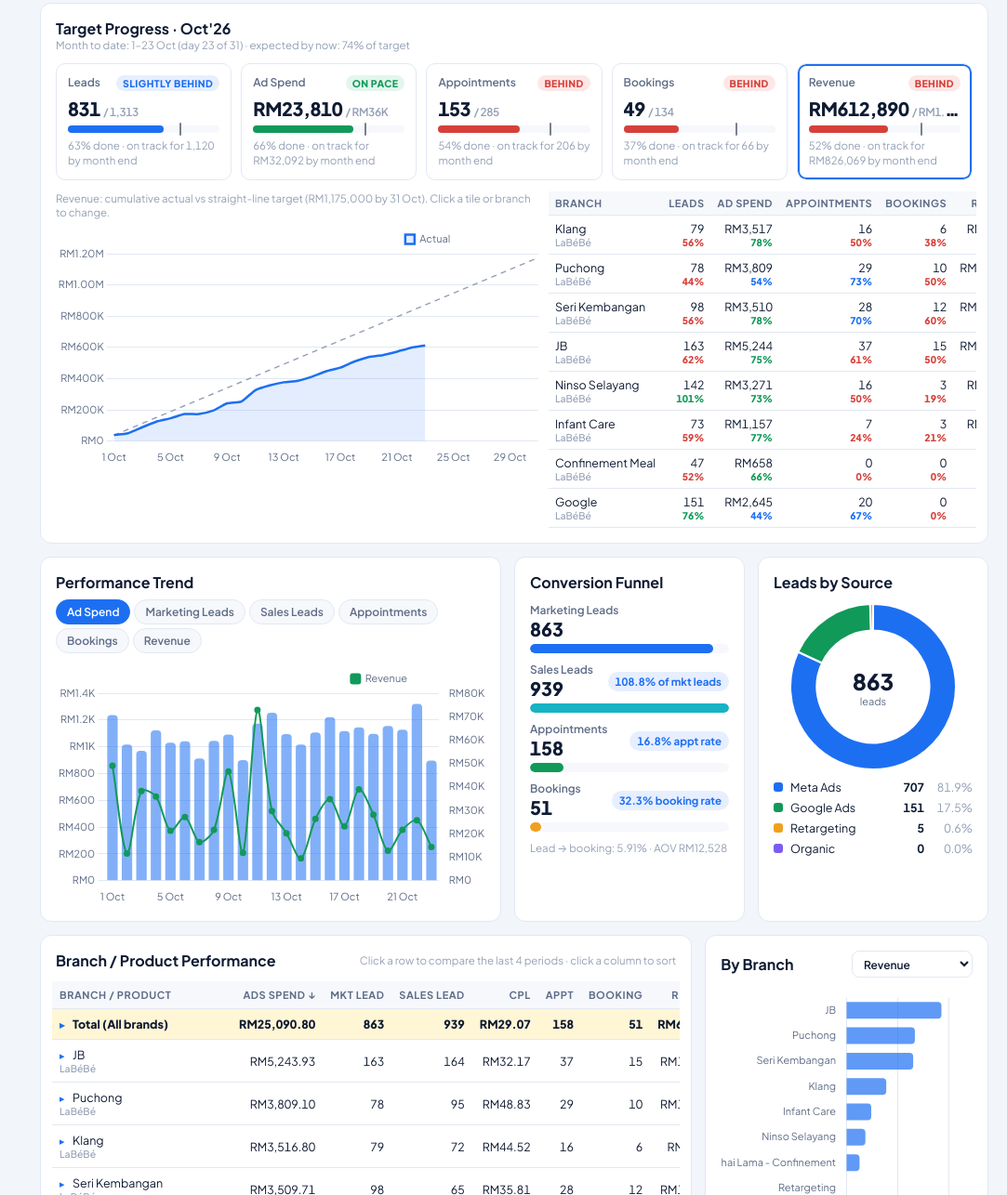
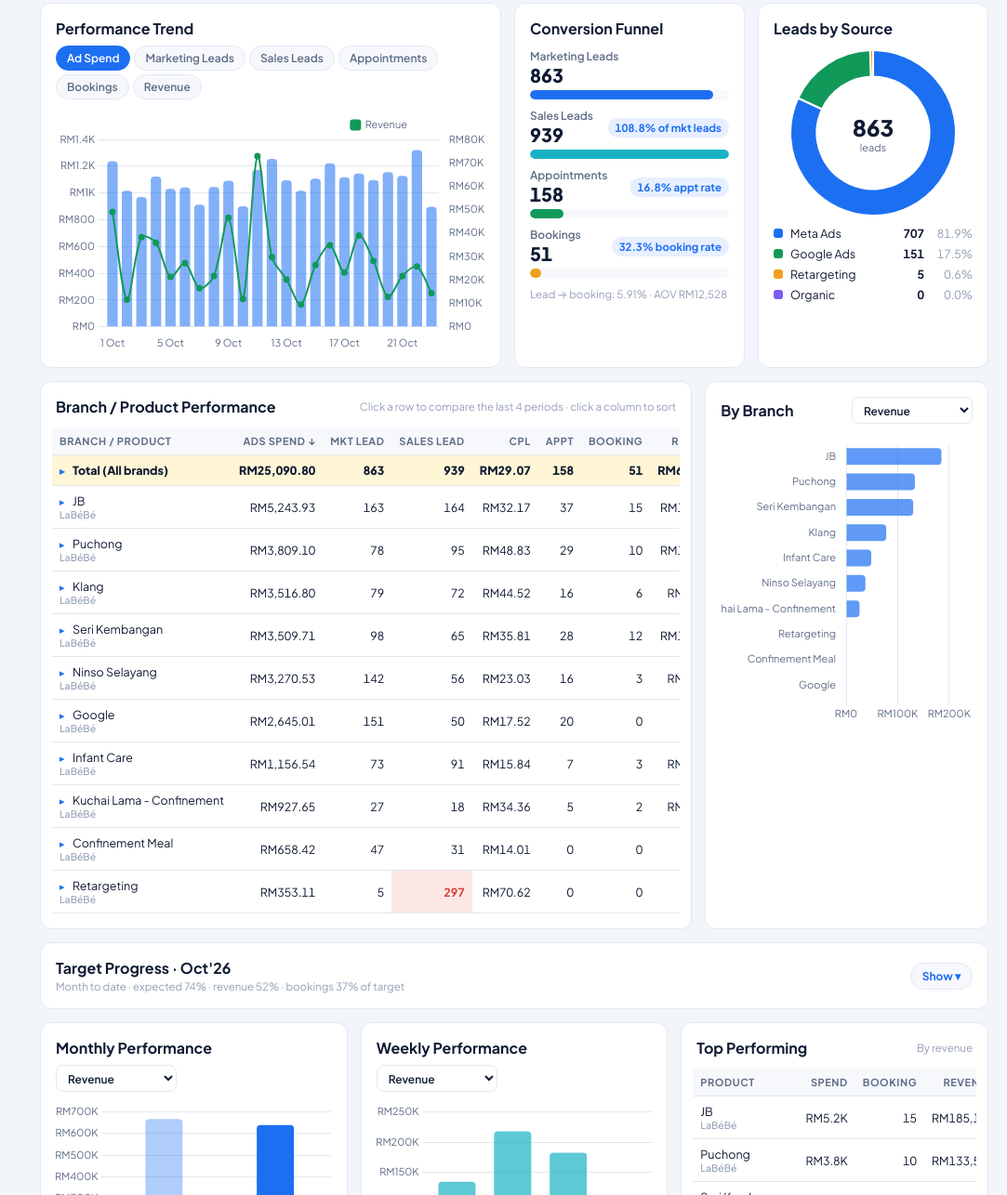
Before and after one commit to gfgcycheok/group-marketing-dashboard, a plain HTML site: page apps-script/Dashboard.html in a window 1280 px wide. Shown: the part 1062-2348 px from the top of the page at 93% size, without its empty margins (197-1280 px from the left). Drawn offline with nearby package versions, Linux system fonts and the light colour scheme.

Commit message:
Target Progress: move below Branch / Product Performance, collapsed until opened
Co-Authored-By: Claude Opus 5.5 <noreply@anthropic.com>
Claude-Session: https://claude.ai/code/session_01QJVMQKi8XCsEe59zNDHfuk

```diff
--- a/apps-script/Dashboard.html
+++ b/apps-script/Dashboard.html
@@ -1,5 +1,5 @@
 <title>Group Marketing Performance</title>
-<meta name="dashboard-build" content="202611231059">
+<meta name="dashboard-build" content="202611231115">
 <meta name="claude:viewport-fit-sides" content="cover">
 <meta name="viewport" content="width=device-width, initial-scale=1, viewport-fit=cover">
 <link rel="stylesheet" href="https://fonts.googleapis.com/css2?family=Plus+Jakarta+Sans:wght@400;500;600;700;800&display=swap">
@@ -101,6 +101,13 @@ body{background:var(--bg);color:var(--ink);font-family:var(--font);font-size:14p
 .fs .x{font-size:20px;font-weight:800;font-variant-numeric:tabular-nums}
 .fs .bar{grid-column:1/-1;height:10px;border-radius:5px;background:var(--surface-2);overflow:hidden}
 .fs .bar b{display:block;height:100%;border-radius:5px}
+.tgthead{all:unset;box-sizing:border-box;width:100%;cursor:pointer;display:flex;justify-content:space-between;align-items:center;gap:12px}
+.tgthead>span:first-child{display:flex;flex-direction:column;gap:2px;min-width:0}
+.tgthead .h2{font-size:16px;font-weight:700}
+.tgthead:focus-visible{outline:2px solid var(--accent);outline-offset:4px;border-radius:6px}
+.tgtopen{flex:none;font:700 12px var(--font);color:var(--accent);border:1px solid var(--line);border-radius:999px;padding:6px 12px;background:var(--surface-2)}
+.tgtopen::after{content:" ▾"}
+.tgthead[aria-expanded="true"] .tgtopen::after{content:" ▴"}
 .tgrid{display:grid;grid-template-columns:repeat(5,minmax(0,1fr));gap:10px}
 .tt{all:unset;box-sizing:border-box;cursor:pointer;border:1px solid var(--line);border-radius:10px;padding:12px;display:flex;flex-direction:column;gap:6px;background:var(--surface);min-width:0}
 .tt:focus-visible{outline:2px solid var(--accent)}
@@ -335,17 +342,6 @@ table.find .prob span,table.find .sol{color:var(--muted);font-size:12.5px}
     </div>
 
     <div id="content" style="display:flex;flex-direction:column;gap:14px">
-      <section class="card" id="tgtCard">
-        <div class="ch">
-          <div><h2 id="tgtTitle">Target Progress</h2><div class="fnote" id="tgtNote"></div></div>
-          <div class="tabs" id="tgtTabs"></div>
-        </div>
-        <div class="tgrid" id="tgtTiles"></div>
-        <div class="tgtrow">
-          <div class="tgtchart"><div class="fnote" id="tgtChartNote"></div><div class="chart h260"><canvas id="cTarget"></canvas></div></div>
-          <div class="tw tgttw"><table id="tgtTbl"></table></div>
-        </div>
-      </section>
       <section class="row r1">
         <article class="card">
           <div class="ch"><h2>Performance Trend</h2><div class="tabs" id="metricTabs"></div></div>
@@ -376,6 +372,20 @@ table.find .prob span,table.find .sol{color:var(--muted);font-size:12.5px}
         </article>
       </section>
 
+      <section class="card" id="tgtCard">
+        <button type="button" class="tgthead" id="tgtToggle" aria-expanded="false" aria-controls="tgtBody">
+          <span><span class="h2" id="tgtTitle">Target Progress</span><span class="fnote" id="tgtNote"></span></span>
+          <span class="tgtopen" id="tgtOpenLbl">Show</span>
+        </button>
+        <div id="tgtBody" class="stack" hidden>
+        <div class="tabs" id="tgtTabs" hidden></div>
+        <div class="tgrid" id="tgtTiles"></div>
+        <div class="tgtrow">
+          <div class="tgtchart"><div class="fnote" id="tgtChartNote"></div><div class="chart h260"><canvas id="cTarget"></canvas></div></div>
+          <div class="tw tgttw"><table id="tgtTbl"></table></div>
+        </div>
+        </div>
+      </section>
       <section class="row r3">
         <article class="card">
           <div class="ch"><h2>Monthly Performance</h2>
@@ -784,6 +794,7 @@ function drawTargets(){
     return;
   }
   var mStart=m+'-01', dim=daysIn(m), mEnd=m+'-'+('0'+dim).slice(-2);
+  var isOpen=!!S.tgtOpen;
   var asOf=S.to<mEnd?S.to:mEnd; if(S.today&&monthKey(S.today)===m&&S.today<asOf)asOf=S.today;
   var day=+asOf.slice(8,10), pace=day/dim;
   // actual rows: month to date, branches that have targets (or whole brand scope if filtered)
@@ -795,6 +806,12 @@ function drawTargets(){
   var act=agg(rSel), tot={}; TGT_METRICS.forEach(function(x){tot[x[0]]=tSel.reduce(function(a,t){return a+(t[x[0]]||0)},0)});
   var unmatched=tgts.filter(function(t){return !t.p}).map(function(t){return t.name});
   $('tgtNote').textContent=(sel?tSel[0].p+' · ':'')+'Month to date: 1–'+day+' '+MON[+m.slice(5,7)-1]+' (day '+day+' of '+dim+') · expected by now: '+Math.round(pace*100)+'% of target'+(unmatched.length?' · no daily tab matched: '+unmatched.join(', '):'');
+  if(!isOpen){
+    var rv=tot.revenue?Math.round(act.rev/tot.revenue*100):null, bk=tot.booking?Math.round(act.book/tot.booking*100):null;
+    $('tgtNote').textContent='Month to date · expected '+Math.round(pace*100)+'%'+(rv!=null?' · revenue '+rv+'%':'')+(bk!=null?' · bookings '+bk+'%':'')+' of target';
+    if(charts.cTarget){charts.cTarget.destroy();delete charts.cTarget}
+    return;
+  }
   $('tgtTiles').innerHTML=TGT_METRICS.map(function(x){
     var k=x[0], a=act[x[2]], tg=tot[k], p=tg?a/tg:0, st=tgtStatus(p,pace,k==='spend'), proj=pace?a/pace:0;
     var colr=st[0]==='ok'?'var(--good)':st[0]==='bad'?'var(--bad)':'var(--accent)';
@@ -822,6 +839,7 @@ function drawTargets(){
   }).join('');
   $('tgtTbl').innerHTML=head+'<tbody>'+body+'</tbody>';
 }
+$('tgtToggle').addEventListener('click',function(){S.tgtOpen=!S.tgtOpen;$('tgtBody').hidden=!S.tgtOpen;this.setAttribute('aria-expanded',S.tgtOpen);$('tgtOpenLbl').textContent=S.tgtOpen?'Hide':'Show';drawTargets()});
 $('tgtTiles').addEventListener('click',function(e){var b=e.target.closest('button.tt');if(!b)return;S.tgtMetric=b.dataset.m;drawTargets()});
 $('tgtTbl').addEventListener('click',function(e){var tr=e.target.closest('tr[data-key]');if(!tr)return;S.tgtKey=S.tgtKey===tr.dataset.key?null:tr.dataset.key;drawTargets()});
 
```
Also changed, not shown: index.html (+30 -12 lines).
